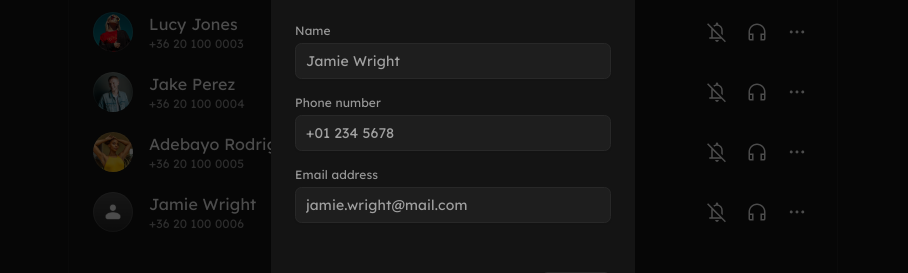
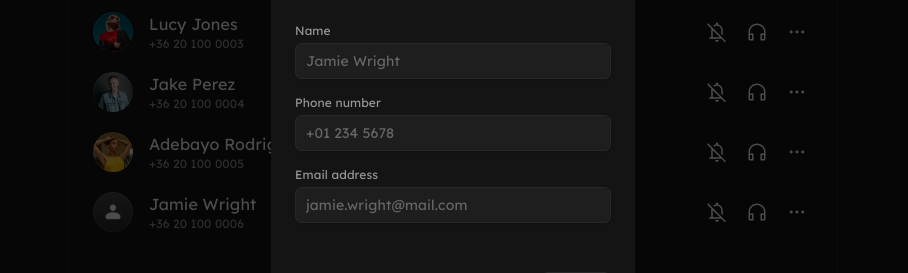
Before and after one commit to vzkiss/contact-flow, a Next.js app: page / in a window 1280 px wide. Both pictures are taken after a click on the button "Add new". Shown: the part 323-596 px from the top of the page, without its empty margins (187-1095 px from the left). Built offline with nearby package versions, Linux system fonts and the light colour scheme; a web font is replaced by a local one.

Commit message:
update(input): placeholder color

```diff
--- a/components/ui/input.tsx
+++ b/components/ui/input.tsx
@@ -9,7 +9,7 @@ function Input({ className, type, ...props }: React.ComponentProps<'input'>) {
       type={type}
       data-slot="input"
       className={cn(
-        'h-9 w-full min-w-0 rounded-md border border-(--color-g60) bg-(--color-g80) px-2.5 py-1 text-base shadow-xs transition-[color,box-shadow,background-color,border-color] outline-none file:inline-flex file:h-7 file:border-0 file:bg-transparent file:text-sm file:font-medium file:text-foreground placeholder:text-muted-foreground focus-visible:border-(--color-g10) focus-visible:bg-(--color-g60) focus-visible:ring-0 disabled:pointer-events-none disabled:cursor-not-allowed disabled:text-text-disabled aria-invalid:border-destructive aria-invalid:ring-3 aria-invalid:ring-destructive/20 md:text-sm aria-invalid:focus-visible:border-destructive dark:aria-invalid:border-destructive/50 dark:aria-invalid:ring-destructive/40',
+        'h-9 w-full min-w-0 rounded-md border border-(--color-g60) bg-(--color-g80) px-2.5 py-1 text-base shadow-xs transition-[color,box-shadow,background-color,border-color] outline-none file:inline-flex file:h-7 file:border-0 file:bg-transparent file:text-sm file:font-medium file:text-foreground placeholder:text-text-disabled focus-visible:border-(--color-g10) focus-visible:bg-(--color-g60) focus-visible:ring-0 disabled:pointer-events-none disabled:cursor-not-allowed disabled:text-text-disabled aria-invalid:border-destructive aria-invalid:ring-3 aria-invalid:ring-destructive/20 md:text-sm aria-invalid:focus-visible:border-destructive dark:aria-invalid:border-destructive/50 dark:aria-invalid:ring-destructive/40',
         className
       )}
       {...props}
```
